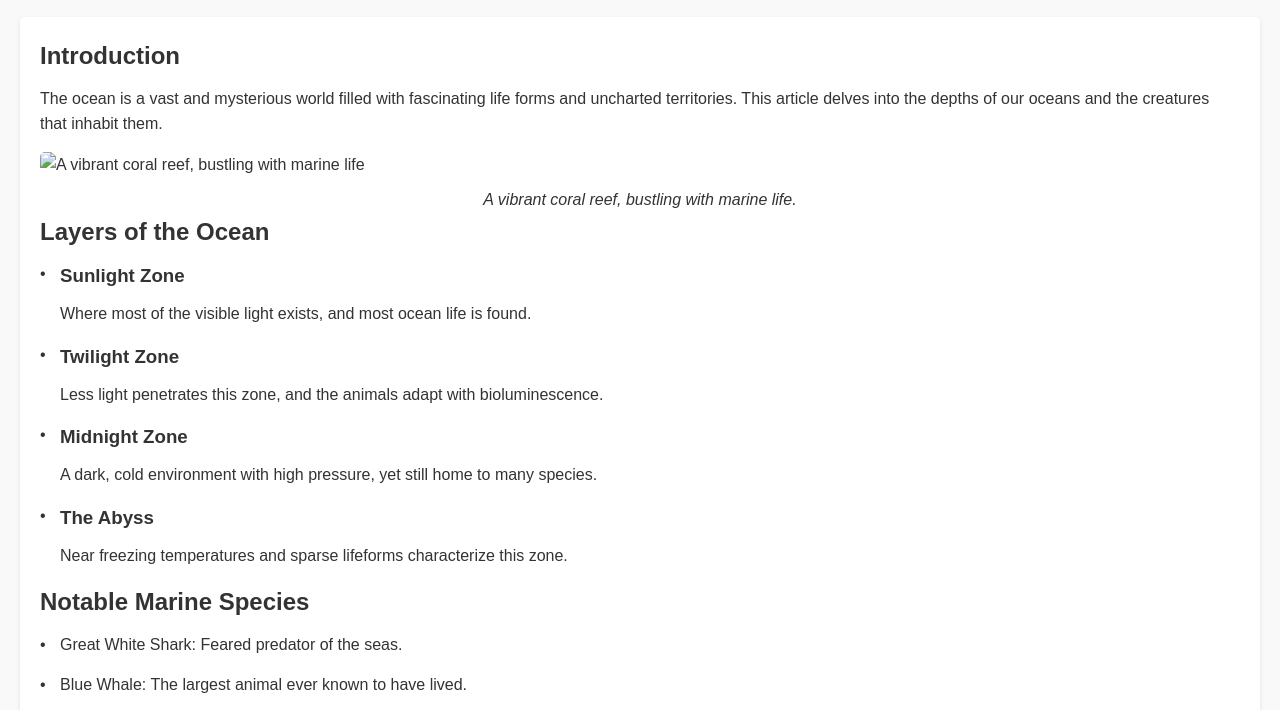
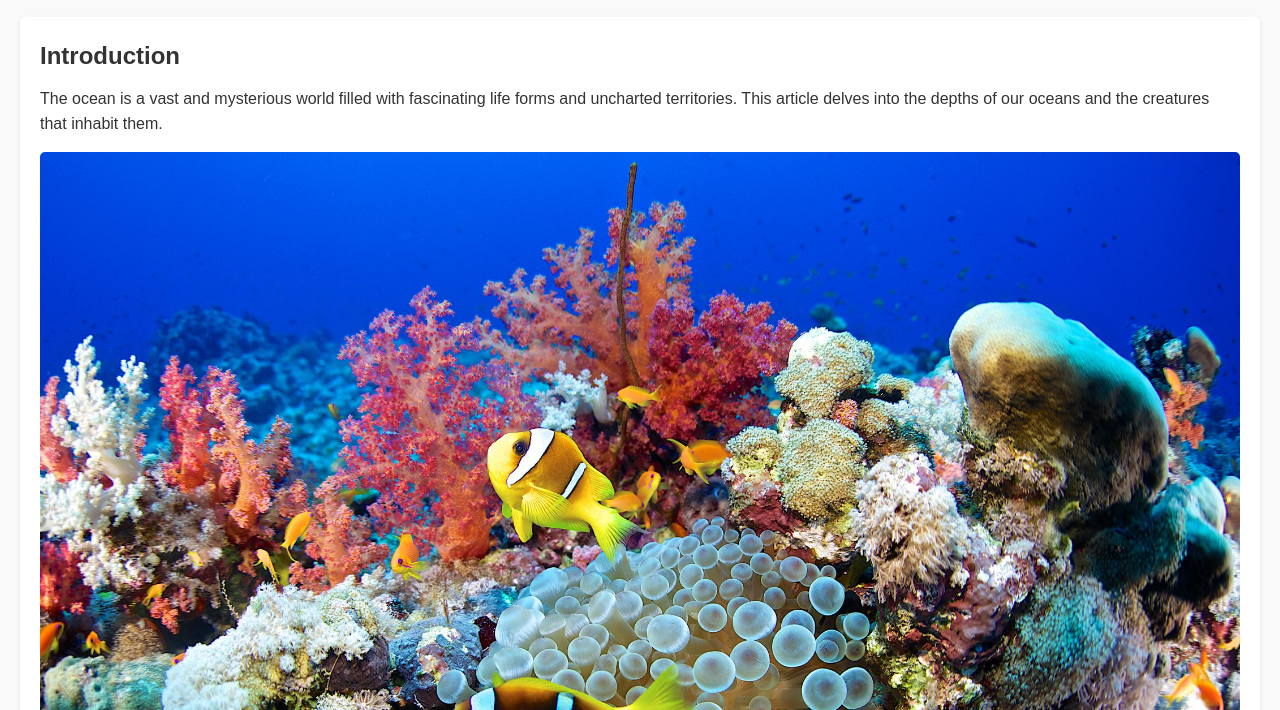
Before and after one commit to Mezbah143/Git-Challenge-3, a plain HTML site: page index.html in a window 1280 px wide. Shown: the part 74-784 px from the top of the page. Drawn offline with Linux system fonts and the light colour scheme.

Commit message:
Add image

```diff
--- a/index.html
+++ b/index.html
@@ -16,7 +16,7 @@
             <h2>Introduction</h2>
             <p>The ocean is a vast and mysterious world filled with fascinating life forms and uncharted territories. This article delves into the depths of our oceans and the creatures that inhabit them.</p>
             <figure>
-                <img src="coral-reef.jpg" alt="A vibrant coral reef, bustling with marine life">
+                <img src="/GettyImages.jpg" alt="A vibrant coral reef, bustling with marine life">
                 <figcaption>A vibrant coral reef, bustling with marine life.</figcaption>
             </figure>
         </section>
--- a/styles.css
+++ b/styles.css
@@ -59,6 +59,9 @@ blockquote {
 /* Advanced styling */
 ul {
     list-style-type: none;
+    display: grid;
+    grid-template-columns: repeat(auto-fit, minmax(200px, 1fr));
+    grid-gap: 20px;
     padding-left: 0;
 }
 
```
Also changed, not shown: GettyImages.jpg (added).
